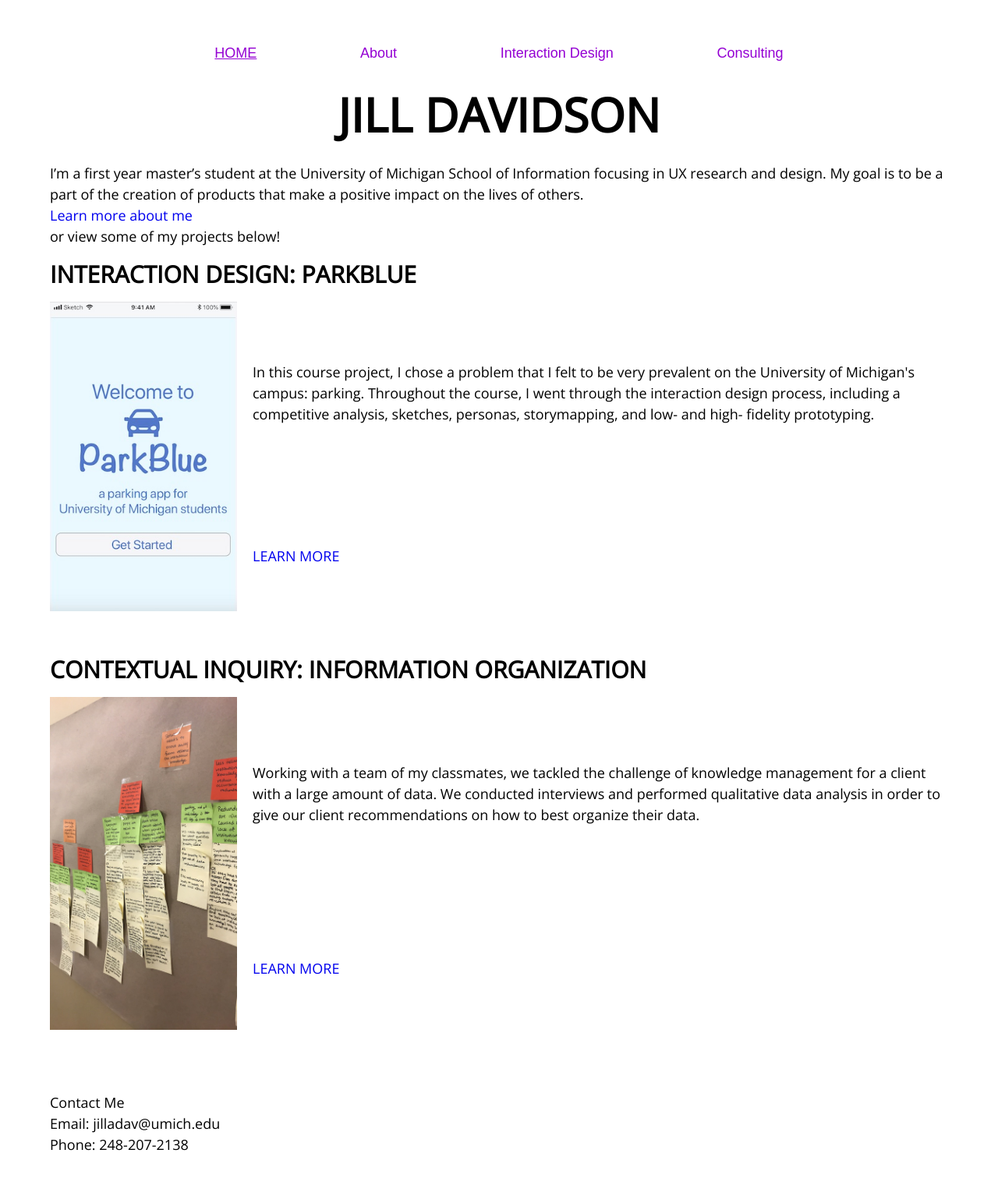
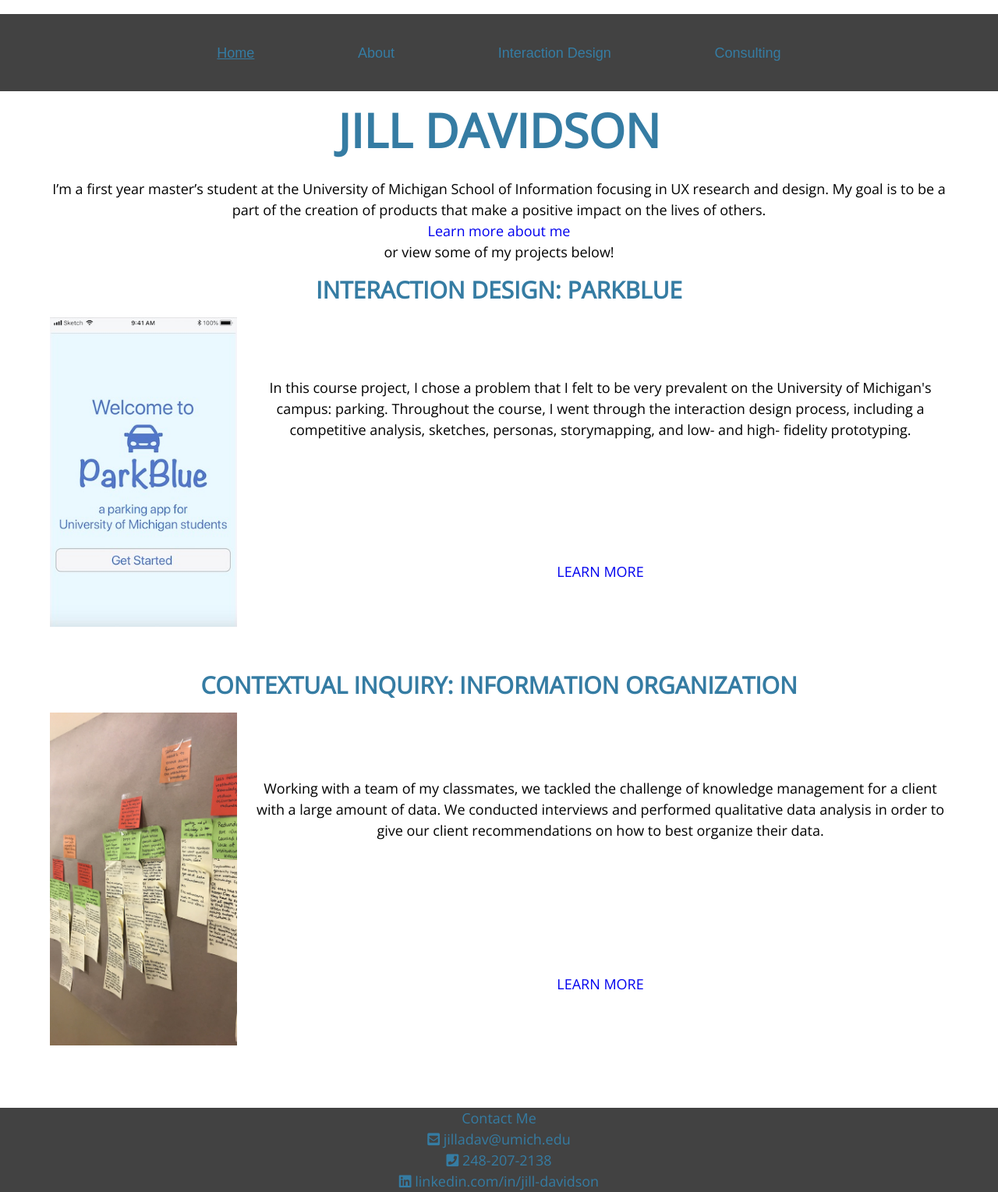
Before and after one commit to jilladav/homework3, a plain HTML site: page index.html in a window 1280 px wide. Shown: the whole page at 78% size. Before the commit the page ends 1482 px from the top, so only its background shows below. Drawn offline with nearby package versions, Linux system fonts and the light colour scheme.

Commit message:
Add files via upload

```diff
--- a/css/style.css
+++ b/css/style.css
@@ -1,13 +1,21 @@
 nav {
 	display: flex;
 	justify-content: center;
+	padding-top: 5vh;
+	padding-bottom: 5vh;
+	margin-bottom: 2.5vh;
+	background-color: #424242;
+}
+
+footer {
 	margin-top: 5vh;
-	margin-bottom: 5vh;
+	background-color: #424242;
+	color:#357CA3;
 }
 
 nav a {
 	text-decoration: none;
-	color:#9400D3;
+	color:#357CA3;
 	font-family:sans-serif;
 	margin: 5vw;
 }
@@ -15,7 +23,12 @@ nav a {
 
 nav li {
 	text-decoration: none;
-	display:inline;
+	display: inline;
+}
+
+.consulting ul {
+	line-height: 1.5em;
+	margin-bottom: 2vh;
 }
 
 a {
@@ -40,13 +53,6 @@ body {
 	font-size: 18px;
 }
 
-footer {
-	display: grid;
-	grid-template-rows: auto auto auto;
-	justify-content: start;
-	margin-top: 5vh;
-	margin-left: 5vw;
-}
 
 h1 {
 	display: flex;
@@ -55,6 +61,7 @@ h1 {
 	font-size: 60px;
 	text-transform: uppercase;
 	margin-bottom: 5vw;
+	color:#357CA3;
 }
 
 h2 {
@@ -62,14 +69,16 @@ h2 {
 	text-transform: uppercase;
 	margin-bottom: 2.5vh;
 	margin-top: 2.5vh;
+	color:#357CA3;
+	text-align: center;
 }
 
 p {
+	text-align: center;
 	line-height: 1.5em;
 }
 
 .current{
-	text-transform: uppercase;
 	text-decoration: underline;
 }
 
@@ -164,7 +173,6 @@ p {
 }
 
 
-
 .fa-linkedin {
-	color: black;
+	color: #357CA3;
 }
--- a/index.html
+++ b/index.html
@@ -6,6 +6,7 @@
 	<link rel="stylesheet" type="text/css" href="css/default.css">
 	<link rel="stylesheet" type="text/css" href="css/style.css">
 	<link href='https://fonts.googleapis.com/css?family=Open Sans' rel='stylesheet'>
+	<link rel="stylesheet" href="https://use.fontawesome.com/releases/v5.7.2/css/all.css" integrity="sha384-fnmOCqbTlWIlj8LyTjo7mOUStjsKC4pOpQbqyi7RrhN7udi9RwhKkMHpvLbHG9Sr" crossorigin="anonymous">
 	<title>Home</title>
 </head>
 <body>
@@ -53,8 +54,9 @@
 
 	<footer>
 		<p> Contact Me </p>
-		<p> Email: jilladav@umich.edu</p>
-		<p> Phone: 248-207-2138</p>
+		<p aria-label = "email"> <i class="fas fa-envelope-square"></i> jilladav@umich.edu</p>
+		<p aria-label = "phone"> <i class="fas fa-phone-square"></i> 248-207-2138</p>
+		<p><a href = https://www.linkedin.com/in/jill-davidson/ aria-label="Visit my linkedin profile"><i class="fab fa-linkedin"></i></a> linkedin.com/in/jill-davidson</p>
 	</footer>
 </body>
 </html>
```
Also changed, not shown: about.html (+3 -3 lines), consulting.html (+4 -2 lines), interaction.html (+5 -3 lines).
